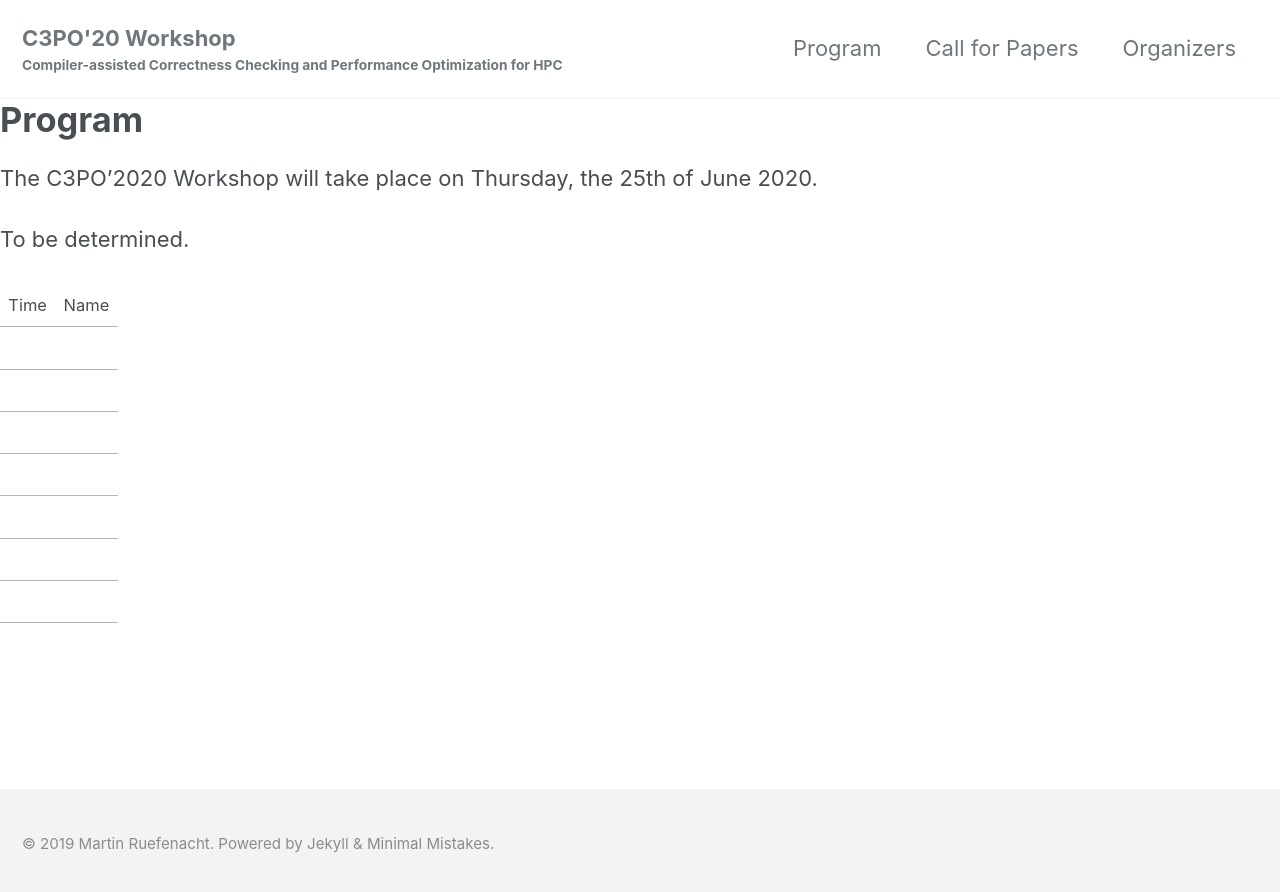
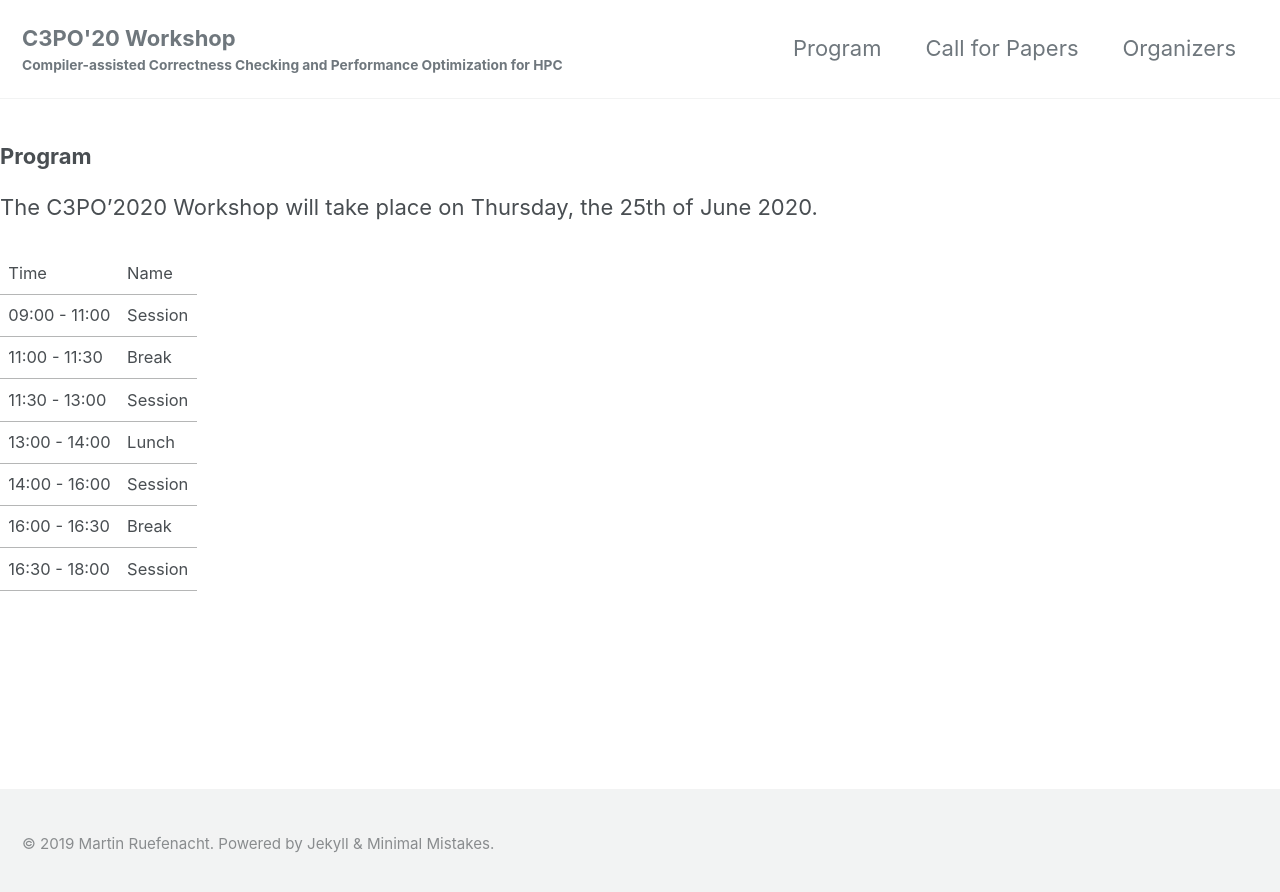
Before and after one commit to c3po-workshop/c3po-workshop.github.io, a Jekyll site: the page built from _pages/program.md, in a window 1280 px wide. Shown: the top 892 px of the page. Built offline with Jekyll 4.4.1, drawn with Linux system fonts in a browser that asks for light colours; cached includes are drawn as plain includes; nearby versions of some CDN libraries; our own code applies the rules of GitHub Pages for plain Markdown files.

Commit message:
Updated content

```diff
--- a/_pages/program.md
+++ b/_pages/program.md
@@ -3,17 +3,15 @@
 author_profile: false
 ---
 
-# Program
+### Program
 
 The C3PO'2020 Workshop will take place on Thursday, the 25th of June 2020.
 
-To be determined.
-
-| Time       | Name                   |
-|            |                        |
-|            |                        |
-|            |                        |
-|            |                        |
-|            |                        |
-|            |                        |
-|            |                        |
+| Time          | Name                   |
+| 09:00 - 11:00 | Session                |
+| 11:00 - 11:30 | Break                  |
+| 11:30 - 13:00 | Session                |
+| 13:00 - 14:00 | Lunch                  |
+| 14:00 - 16:00 | Session                |
+| 16:00 - 16:30 | Break                  |
+| 16:30 - 18:00 | Session                |
```
Also changed, not shown: _pages/organizers.md (+3 -3 lines).
